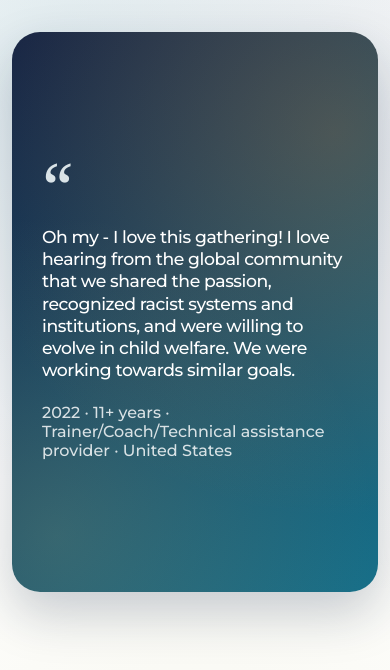
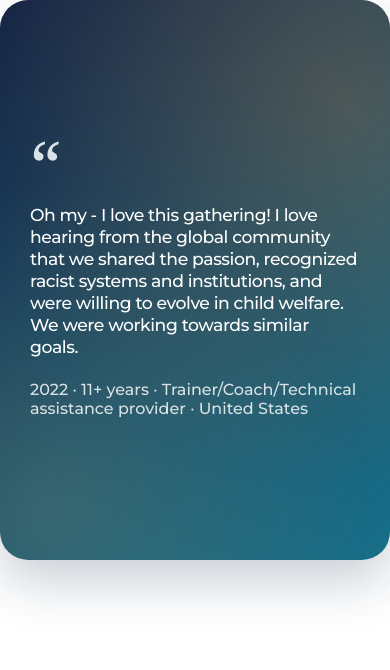
Before and after one commit to jqman23/GG-testimonial-page, a website: page index.html in a window 390 px wide. Drawn offline with Linux system fonts and the light colour scheme.

Commit message:
Remove iframe page background

```diff
--- a/styles.css
+++ b/styles.css
@@ -23,12 +23,7 @@
 
 body {
   margin: 0;
-  min-height: 100vh;
-  background:
-    radial-gradient(circle at 12% 8%, rgba(24, 112, 137, 0.12), transparent 26rem),
-    radial-gradient(circle at 92% 18%, rgba(18, 35, 69, 0.08), transparent 28rem),
-    radial-gradient(circle at 50% 100%, rgba(190, 190, 123, 0.12), transparent 30rem),
-    #ffffff;
+  background: transparent;
   color: var(--gg-ink);
 }
 
@@ -37,9 +32,9 @@ button {
 }
 
 .page-shell {
-  width: min(1180px, calc(100% - 32px));
+  width: 100%;
   margin: 0 auto;
-  padding: clamp(36px, 6vw, 76px) 0;
+  padding: 0;
 }
 
 .testimonial-widget {
@@ -138,8 +133,8 @@ blockquote {
 
 @media (max-width: 620px) {
   .page-shell {
-    width: min(100% - 24px, 1180px);
-    padding: 32px 0;
+    width: 100%;
+    padding: 0;
   }
 
   .spotlight {
```
